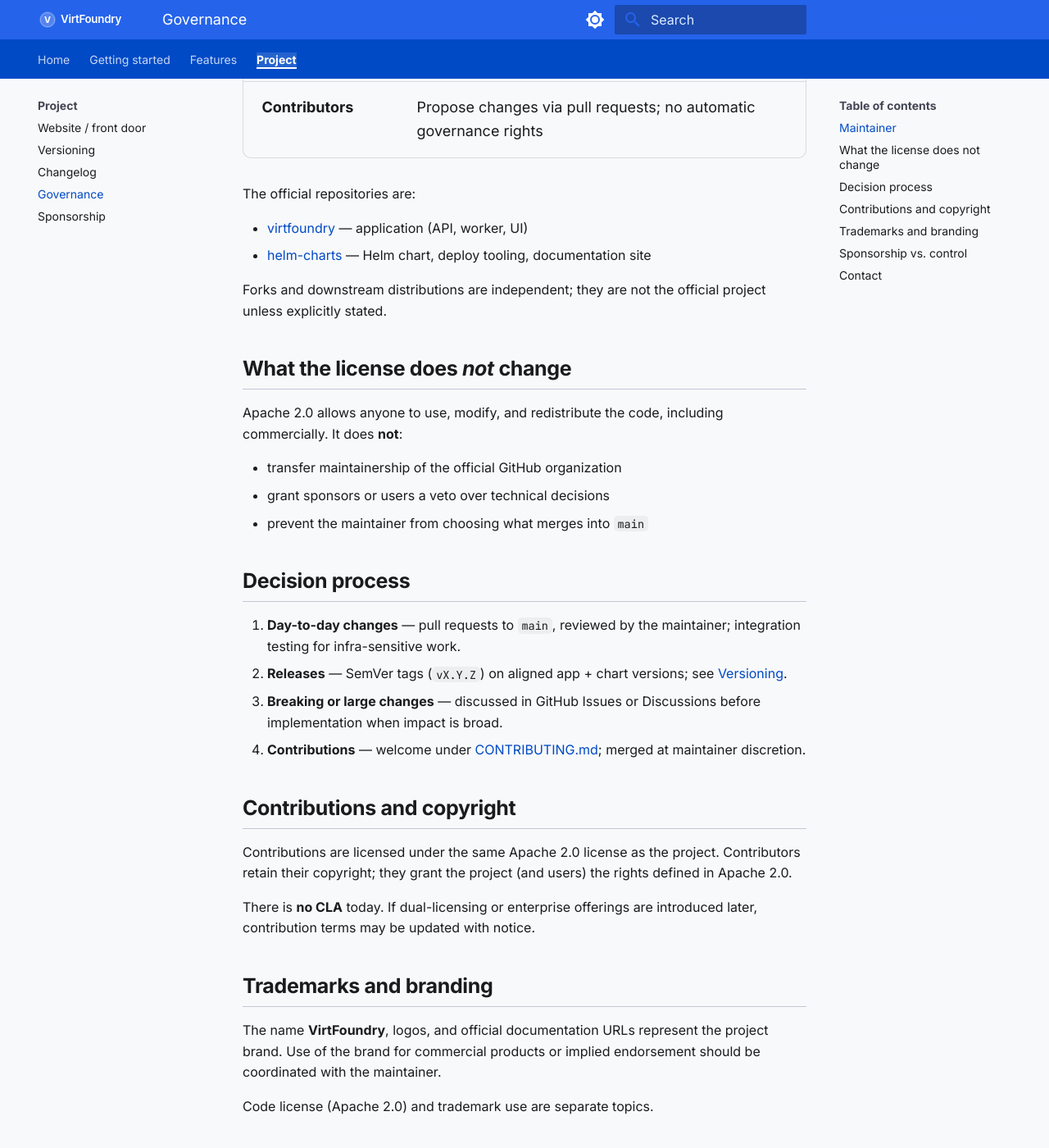
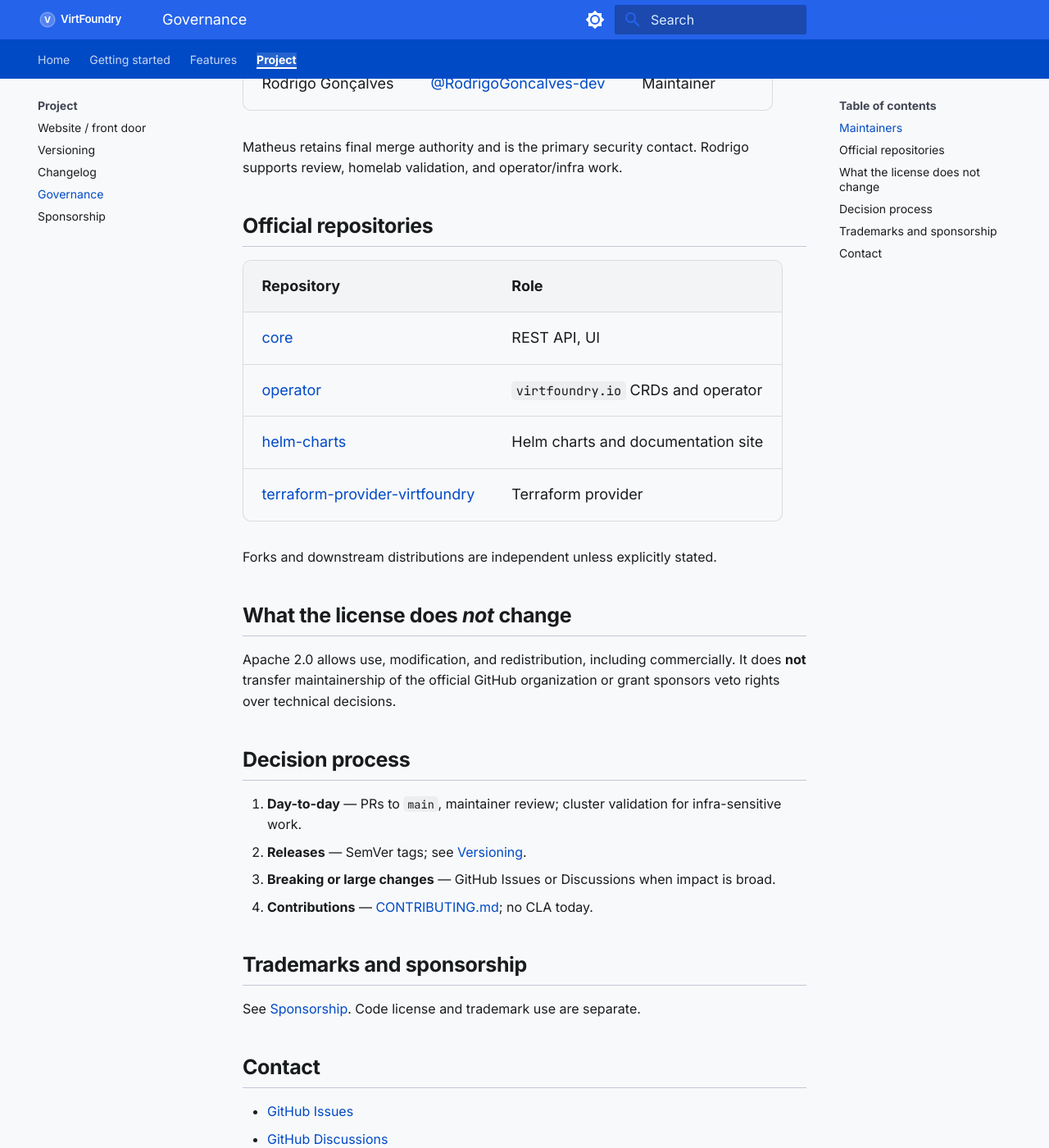
Before and after one commit to virtfoundry/helm-charts, an MkDocs documentation site: the page built from docs/project/governance.md, in a window 1280 px wide and 1400 px high, scrolled down 476 px. Shown: the whole window at 82% size. Built offline with MkDocs 1.6.1 and Material for MkDocs 9.7.7, drawn with Linux system fonts in a browser that asks for light colours; comment, search, counter and statistics services are not loaded; some of the changed text lies outside the part shown.

Commit message:
docs(governance): CNCF maintainer docs and operator chart refs

```diff
--- a/docs/project/governance.md
+++ b/docs/project/governance.md
@@ -1,57 +1,46 @@
 # Governance
 
-VirtFoundry is an open-source project under the [Apache License 2.0](https://www.apache.org/licenses/LICENSE-2.0). This page describes who leads the project and how decisions are made.
+VirtFoundry is an open-source project under the [Apache License 2.0](https://www.apache.org/licenses/LICENSE-2.0), aligned with [CNCF](https://www.cncf.io/) open-source project practices.
 
-## Maintainer
+## Maintainers
 
-**VirtFoundry** is maintained by the [virtfoundry](https://github.com/virtfoundry) GitHub organization.
+See [MAINTAINERS.md (core)](https://github.com/virtfoundry/core/blob/main/MAINTAINERS.md).
 
-| Role | Responsibility |
-|------|----------------|
-| **Maintainer / BDFL** | Final say on merges, releases, roadmap, and org settings |
-| **Contributors** | Propose changes via pull requests; no automatic governance rights |
+| Name | GitHub | Role |
+|------|--------|------|
+| Matheus Thurler | [@Matheus-Thurler](https://github.com/Matheus-Thurler) | Lead maintainer |
+| Rodrigo Gonçalves | [@RodrigoGoncalves-dev](https://github.com/RodrigoGoncalves-dev) | Maintainer |
 
-The official repositories are:
+Matheus retains final merge authority and is the primary security contact. Rodrigo supports review, homelab validation, and operator/infra work.
 
-- [virtfoundry](https://github.com/virtfoundry/core) — application (API, worker, UI)
-- [helm-charts](https://github.com/virtfoundry/helm-charts) — Helm chart, deploy tooling, documentation site
+## Official repositories
 
-Forks and downstream distributions are independent; they are not the official project unless explicitly stated.
+| Repository | Role |
+|------------|------|
+| [core](https://github.com/virtfoundry/core) | REST API, UI |
+| [operator](https://github.com/virtfoundry/operator) | `virtfoundry.io` CRDs and operator |
+| [helm-charts](https://github.com/virtfoundry/helm-charts) | Helm charts and documentation site |
+| [terraform-provider-virtfoundry](https://github.com/virtfoundry/terraform-provider-virtfoundry) | Terraform provider |
+
+Forks and downstream distributions are independent unless explicitly stated.
 
 ## What the license does *not* change
 
-Apache 2.0 allows anyone to use, modify, and redistribute the code, including commercially. It does **not**:
-
-- transfer maintainership of the official GitHub organization
-- grant sponsors or users a veto over technical decisions
-- prevent the maintainer from choosing what merges into `main`
+Apache 2.0 allows use, modification, and redistribution, including commercially. It does **not** transfer maintainership of the official GitHub organization or grant sponsors veto rights over technical decisions.
 
 ## Decision process
 
-1. **Day-to-day changes** — pull requests to `main`, reviewed by the maintainer; integration testing for infra-sensitive work.
-2. **Releases** — SemVer tags (`vX.Y.Z`) on aligned app + chart versions; see [Versioning](versioning.md).
-3. **Breaking or large changes** — discussed in GitHub Issues or Discussions before implementation when impact is broad.
-4. **Contributions** — welcome under [CONTRIBUTING.md](https://github.com/virtfoundry/helm-charts/blob/main/CONTRIBUTING.md); merged at maintainer discretion.
+1. **Day-to-day** — PRs to `main`, maintainer review; cluster validation for infra-sensitive work.
+2. **Releases** — SemVer tags; see [Versioning](versioning.md).
+3. **Breaking or large changes** — GitHub Issues or Discussions when impact is broad.
+4. **Contributions** — [CONTRIBUTING.md](https://github.com/virtfoundry/helm-charts/blob/main/CONTRIBUTING.md); no CLA today.
 
-## Contributions and copyright
+## Trademarks and sponsorship
 
-Contributions are licensed under the same Apache 2.0 license as the project. Contributors retain their copyright; they grant the project (and users) the rights defined in Apache 2.0.
-
-There is **no CLA** today. If dual-licensing or enterprise offerings are introduced later, contribution terms may be updated with notice.
-
-## Trademarks and branding
-
-The name **VirtFoundry**, logos, and official documentation URLs represent the project brand. Use of the brand for commercial products or implied endorsement should be coordinated with the maintainer.
-
-Code license (Apache 2.0) and trademark use are separate topics.
-
-## Sponsorship vs. control
-
-Financial sponsors support development; they do **not** acquire ownership of the codebase or merge rights unless covered by a **separate written agreement**. See [Sponsorship](sponsorship.md).
+See [Sponsorship](sponsorship.md). Code license and trademark use are separate.
 
 ## Contact
 
-- [GitHub Issues](https://github.com/virtfoundry/core/issues) — bugs and features
-- [GitHub Discussions](https://github.com/virtfoundry/core/discussions) — questions and ideas (when enabled)
-
-For security reports, follow [SECURITY.md](https://github.com/virtfoundry/core/blob/main/SECURITY.md).
+- [GitHub Issues](https://github.com/virtfoundry/core/issues)
+- [GitHub Discussions](https://github.com/virtfoundry/core/discussions)
+- Security: [SECURITY.md](https://github.com/virtfoundry/core/blob/main/SECURITY.md)
```
Also changed, not shown: ADOPTERS.md (added, +3 -0 lines), GOVERNANCE.md (+1 -0 lines), MAINTAINERS.md (added, +8 -0 lines), README.md (+7 -5 lines), SECURITY.md (+2 -2 lines).
